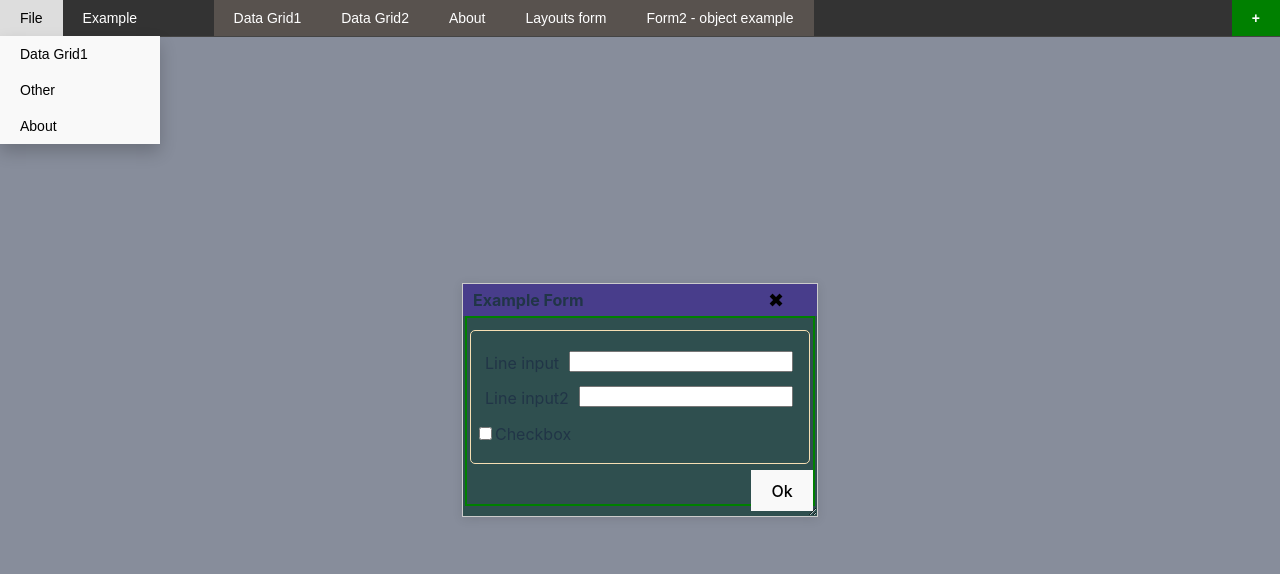
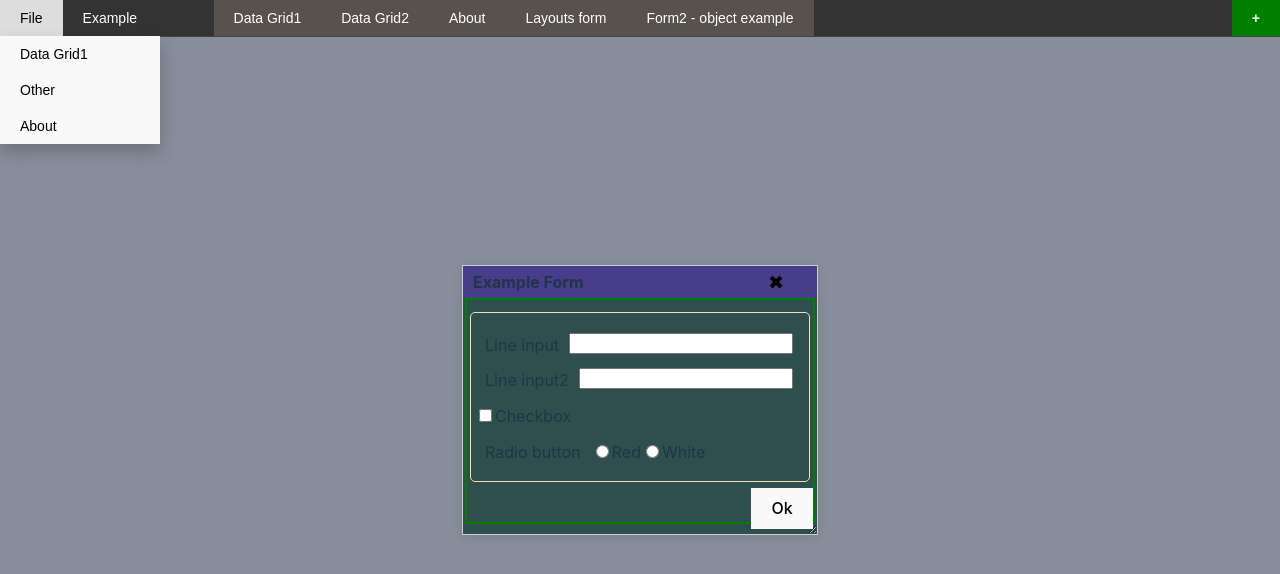
Before and after one commit to AndreiPuchko/q2web, a React (Vite) app: page / in a window 1280 px wide. Both pictures are taken after a click on the button "Form2 - object example". Shown: the top 574 px of the page. Built offline with nearby package versions, Linux system fonts and the light colour scheme; what generate-mock-data would draw is missing.

Commit message:
radiobutton 0

```diff
--- a/src/components/Form.tsx
+++ b/src/components/Form.tsx
@@ -5,6 +5,7 @@ import Q2Text from './widgets/Text'; // Import the Text widget
 import Spacer from './widgets/Spacer'; // Import the Spacer widget
 import Q2CheckBox from './widgets/CheckBox'; // Import the CheckBox widget
 import { focusFirstFocusableElement } from '../utils/dom';
+import Q2RadioButton from "./widgets/RadioButton";
 
 interface FormProps {
   metaData: Q2Form;
@@ -166,6 +167,8 @@ class Form extends Component<FormProps> {
         return <Spacer {...commonProps} />;
       case "check":
         return <Q2CheckBox {...commonProps} />;
+      case "radio":
+        return <Q2RadioButton {...commonProps} />;
       default:
         return <Q2Line {...commonProps} />;
     }
--- /dev/null
+++ b/src/components/widgets/RadioButton.tsx
@@ -0,0 +1,49 @@
+import React from 'react';
+import Widget from './Widget';
+
+interface Q2RadioButtonProps {
+    column: string;
+    label: string;
+    pic: string;
+    data: string;
+    onChange: (value: string) => void;
+}
+
+class Q2RadioButton extends Widget {
+    props: Q2RadioButtonProps;
+
+    constructor(props: Q2RadioButtonProps) {
+        super(props);
+        this.props = props;
+    }
+
+    handleChange = (event: React.ChangeEvent<HTMLInputElement>) => {
+        this.props.onChange(event.target.value);
+    };
+
+    render() {
+        const { column, label, pic, data, col } = this.props;
+        console.log('options', col);
+        const options = col.pic.split(';');
+
+        return (
+            <div className="q2-radio-button">
+                <label>{label}</label>
+                {options.map((option, index) => (
+                    <label key={index}>
+                        <input
+                            type="radio"
+                            name={column}
+                            value={option}
+                            checked={data === option}
+                            onChange={this.handleChange}
+                        />
+                        {option}
+                    </label>
+                ))}
+            </div>
+        );
+    }
+}
+
+export default Q2RadioButton;
--- a/src/data_modules/data.tsx
+++ b/src/data_modules/data.tsx
@@ -1,6 +1,7 @@
 import { gen } from "generate-mock-data";
 import { MdInfo } from "react-icons/md";
 import Q2CheckBox from '../components/widgets/CheckBox';
+import Q2RadioButton from '../components/widgets/RadioButton';
 
 const datalen = 1000;
 
@@ -75,8 +76,8 @@ class Q2Form {
         Object.assign(this, options);
     }
 
-    add_control(column: string, label: string, options: { datalen?: number, stretch?: number, control?: string, valid?: any, data?: any } = {}) {
-        const { datalen, stretch, control = 'line', valid = () => true, data = null } = options;
+    add_control(column: string, label: string, options: { datalen?: number, stretch?: number, control?: string, valid?: any, data?: any, pic?: string, pi?: string } = {}) {
+        const { datalen, stretch, control = 'line', valid = () => true, data = null, pic = '', pi = '' } = options;
         const controlObj = {
             column,
             label,
@@ -85,7 +86,9 @@ class Q2Form {
             control,
             key: this.columns.length > 0 ? this.columns.length.toString() : "0", // Unique key
             valid,
-            data
+            data,
+            pic,
+            pi
         };
         this.columns.push(controlObj);
         return true;
@@ -188,7 +191,7 @@ if (exampleForm.add_control("/v", "Vertical layout")) {
     }
     exampleForm.add_control("/");
 }
-
+exampleForm.add_control("var4", "Radio button", { pic: "Red;White", control: "radio", data: "White", pi: "some_pi_value" });
 exampleForm.hasCancelButton = true;
 forms.push(exampleForm);
 
@@ -206,5 +209,6 @@ const var6_valid = (form: any) => {
 form4.add_control("var6", "Line input",{valid: var6_valid});
 form4.add_control("var7", "Line input2");
 form4.add_control("var8", "Checkbox", {control: "check", data: true});
+form4.add_control("var4", "Radio button", { pic: "Red;White", control: "radio", data: "White" });
 form4.hasOkButton = true;
 forms.push(form4);
```
Also changed, not shown: src/components/widgets/ErrorBoundary.tsx (added, +33 -0 lines).
